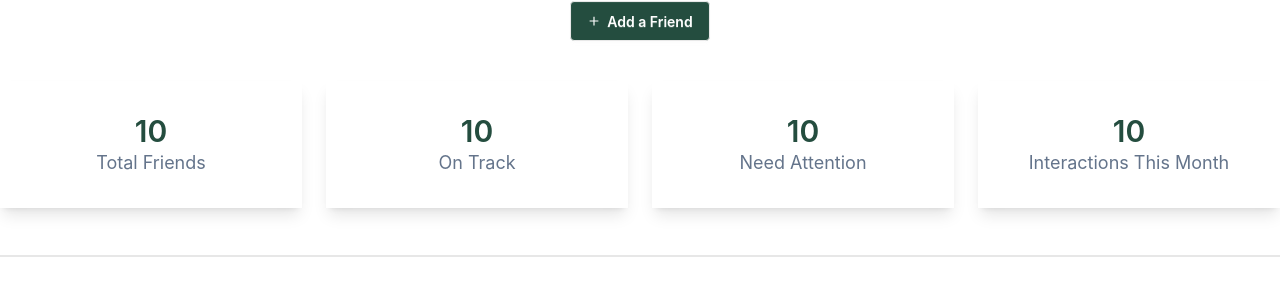
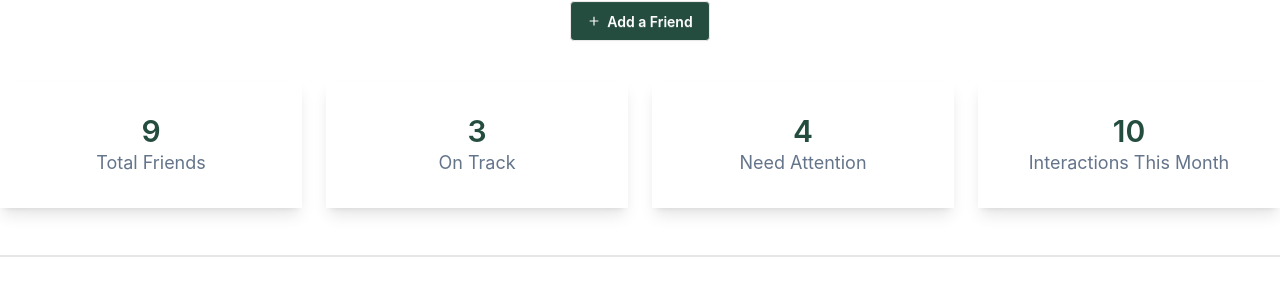
Before and after one commit to Eaoumoon-Haque-1/keen-keeper-React-router-Website, a React (Vite) app: page / in a window 1280 px wide. Shown: the part 271-578 px from the top of the page. Built offline with nearby package versions, Linux system fonts and the light colour scheme.

Commit message:
stats updates dynamically

```diff
--- a/src/Component/Homepage/CountStat.jsx
+++ b/src/Component/Homepage/CountStat.jsx
@@ -1,19 +1,41 @@
 import React from "react";
+import useFriends from "../../hooks/useFriends";
+import { RingLoader } from "react-spinners";
 
 const CountStat = () => {
+  const { friends, loading } = useFriends();
+  if (loading)
+    return (
+      <div className="flex items-center justify-center p-10">
+        <RingLoader />
+      </div>
+    );
+
+  const onTrackCount = friends.filter(
+    (friend) => friend.status === "On-Track").length;
+
+  const needAttentionCount = friends.filter(
+    (friend) => friend.status === "Overdue").length;
+
   return (
     <div className="container mx-auto">
       <div className="container mx-auto grid grid-cols-1 md:grid-cols-2 lg:grid-cols-4 gap-6 text-center mb-10">
         <div className="shadow-lg p-8 ">
-          <p className="text-3xl font-semibold text-[#244d3fFF]">10</p>
+          <p className="text-3xl font-semibold text-[#244d3fFF]">
+            {friends.length}
+          </p>
           <p className="text-[#64748bFF] text-[18px]">Total Friends</p>
         </div>
         <div className="shadow-lg p-8">
-          <p className="text-3xl font-semibold text-[#244d3fFF]">10</p>
+          <p className="text-3xl font-semibold text-[#244d3fFF]">
+            {onTrackCount}
+          </p>
           <p className="text-[#64748bFF] text-[18px]">On Track</p>
         </div>
         <div className="shadow-lg p-8">
-          <p className="text-3xl font-semibold text-[#244d3fFF]">10</p>
+          <p className="text-3xl font-semibold text-[#244d3fFF]">
+            {needAttentionCount}
+          </p>
           <p className="text-[#64748bFF] text-[18px]">Need Attention</p>
         </div>
         <div className="shadow-lg p-8">
```
